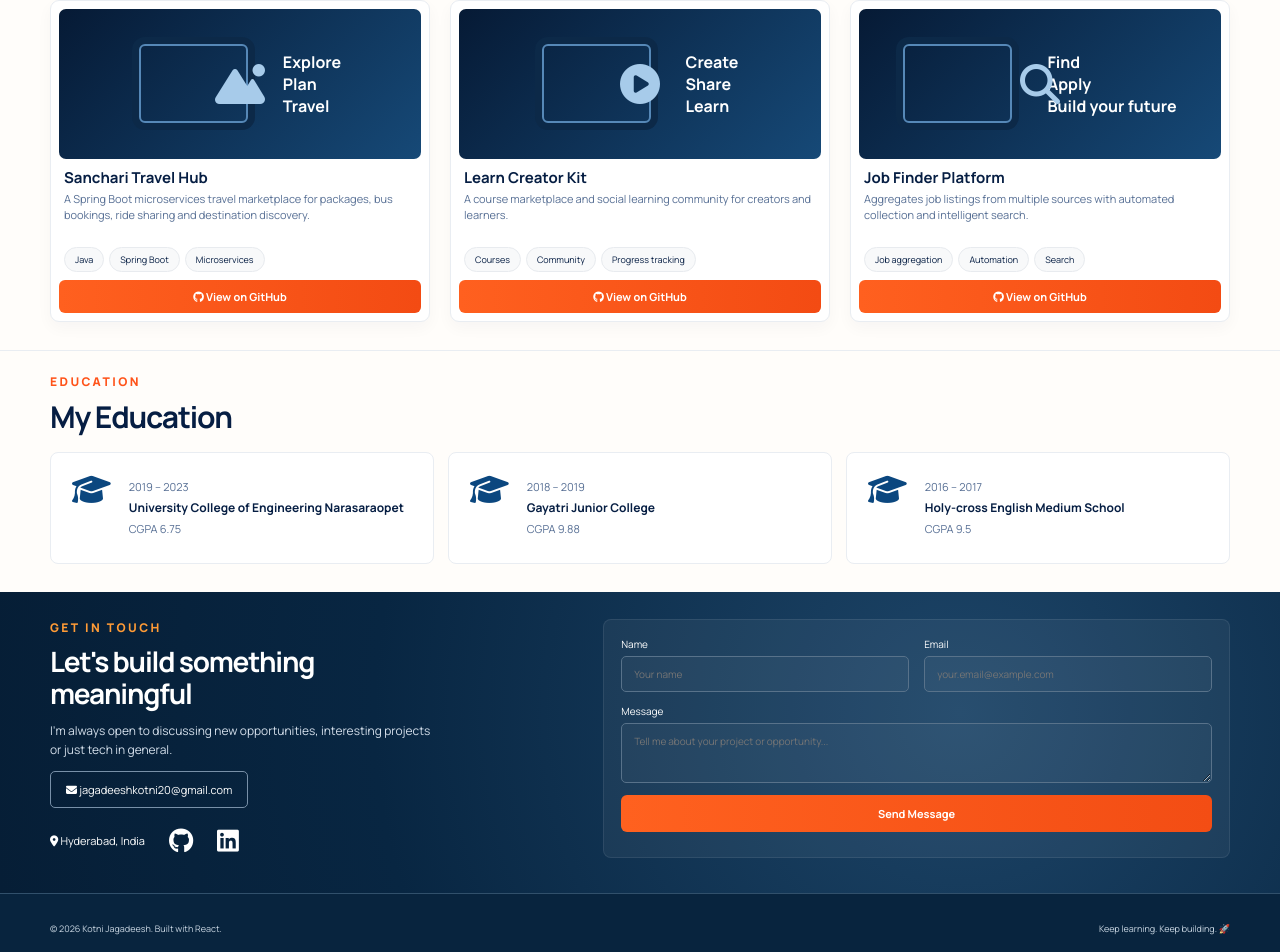
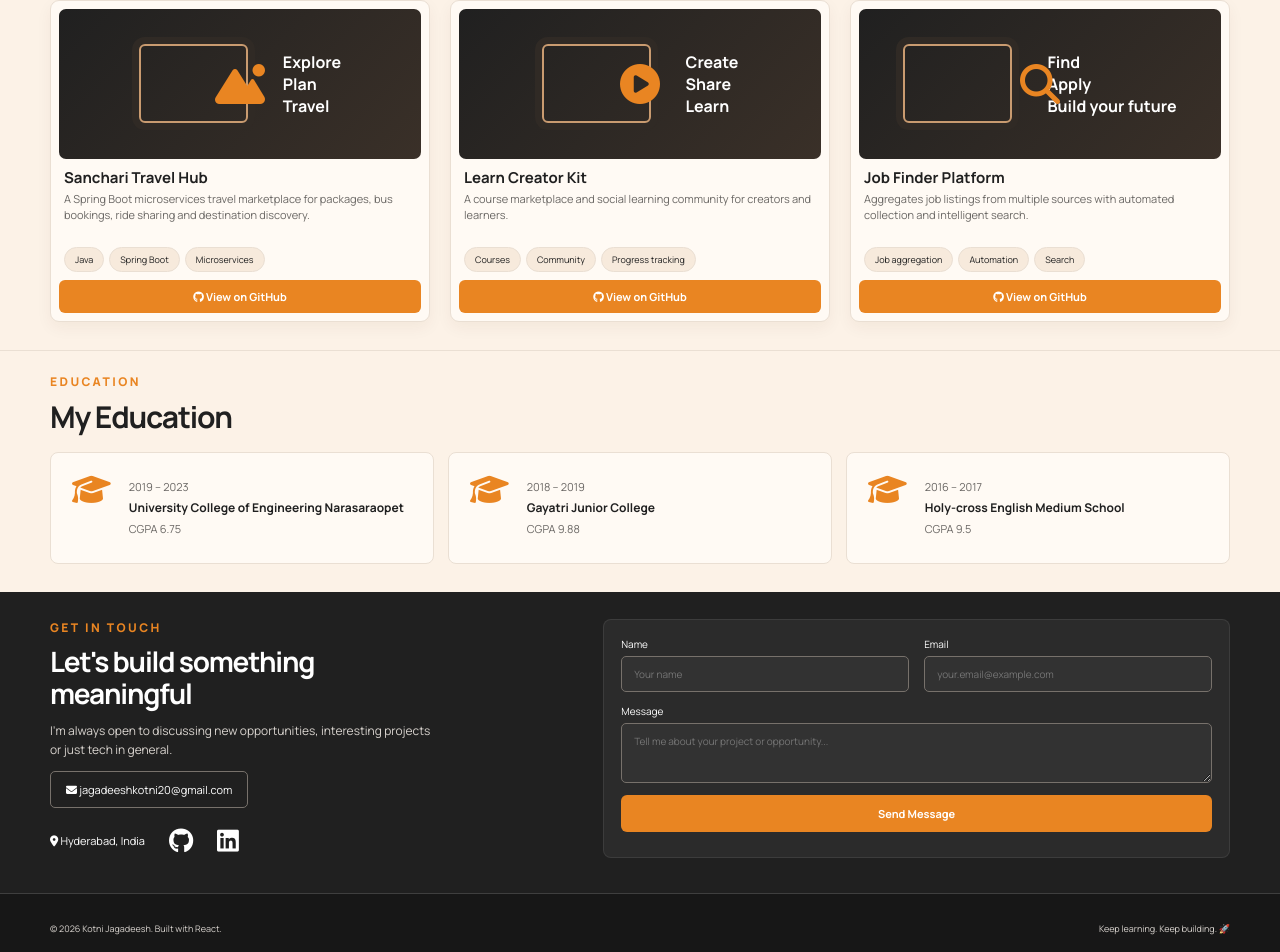
Before and after one commit to KotniJagadeesh20/Jagadeesh_Portifolio_React, a React (Vite) app: page / in a window 1280 px wide. Shown: the part 1766-2718 px from the top of the page. Built offline with nearby package versions, Linux system fonts and the light colour scheme.

Commit message:
Apply warm cream and charcoal portfolio palette

```diff
--- a/src/Css/My_portifolio.css
+++ b/src/Css/My_portifolio.css
@@ -1,11 +1,11 @@
 @import url('https://fonts.googleapis.com/css2?family=Manrope:wght@400;500;600;700;800&display=swap');
 
-:root { --navy:#061e43; --blue:#087df2; --orange:#ff5319; --muted:#587095; --line:#e9edf2; --cream:#fffdfa; }
+:root { --navy:#202020; --blue:#e98522; --orange:#e98522; --muted:#6b6865; --line:#eadfd3; --cream:#fcf2e7; --surface:#fffaf4; --charcoal:#202020; }
 * { box-sizing:border-box; }
 body { color:var(--navy); background:var(--cream); font-family:'Manrope',sans-serif; }
 a { color:inherit; text-decoration:none; }
 .section-shell,.nav-shell,.hero { width:min(1180px,calc(100% - 48px)); margin:auto; }
-.site-header { height:64px; position:sticky; top:0; z-index:20; background:rgba(255,255,255,.94); border-bottom:1px solid var(--line); backdrop-filter:blur(12px); }
+.site-header { height:64px; position:sticky; top:0; z-index:20; background:rgba(252,242,231,.94); border-bottom:1px solid var(--line); backdrop-filter:blur(12px); }
 .nav-shell { height:100%; display:flex; align-items:center; justify-content:space-between; }
 .brand { font-size:25px; font-weight:800; letter-spacing:-1px; }.brand span,.eyebrow { color:var(--orange); }
 nav { display:flex; gap:36px; font-size:12px; font-weight:600; } nav a:hover { color:var(--orange); }
@@ -13,22 +13,22 @@ nav { display:flex; gap:36px; font-size:12px; font-weight:600; } nav a:hover { c
 .menu-button { display:none; border:0; background:none; color:var(--navy); font-size:22px; }
 .hero { min-height:405px; display:grid; grid-template-columns:1.05fr .95fr; align-items:center; padding-block:30px; }
 .eyebrow { margin:0 0 10px; font-size:12px; font-weight:800; letter-spacing:2.4px; text-transform:uppercase; }
-.hero h1 { margin:0; font-size:54px; line-height:1.08; letter-spacing:-2.5px; }.hero h2 { margin:10px 0; font-size:21px; }.hero h2 span { color:#73809a; }.lead { margin:0 0 20px; color:var(--muted); font-size:16px; }
-.hero-actions { display:flex; gap:12px; }.button { display:inline-flex; align-items:center; gap:12px; padding:13px 23px; border-radius:7px; font-size:13px; font-weight:700; }.primary { color:#fff; background:linear-gradient(90deg,#ff631f,#f44a10); }.secondary { background:white; border:1px solid var(--orange); }
-.socials { display:flex; gap:22px; margin-top:22px; font-size:31px; }.socials .fa-linkedin { color:#087bb7; }
-.hero-art { height:340px; position:relative; display:flex; align-items:center; justify-content:center; }.hero-art:before { content:""; position:absolute; width:310px; height:310px; border-radius:50%; background:#fff2dc; }
-.dot-field { position:absolute; inset:20px 70px; background-image:radial-gradient(#ff9b49 1.3px,transparent 1.3px); background-size:13px 13px; opacity:.8; }
+.hero h1 { margin:0; color:var(--orange); font-size:54px; line-height:1.08; letter-spacing:-2.5px; }.hero h2 { margin:10px 0; color:var(--charcoal); font-size:21px; }.hero h2 span { color:var(--muted); }.lead { margin:0 0 20px; color:var(--muted); font-size:16px; }
+.hero-actions { display:flex; gap:12px; }.button { display:inline-flex; align-items:center; gap:12px; padding:13px 23px; border-radius:7px; font-size:13px; font-weight:700; }.primary { color:#fff; background:var(--orange); }.secondary { background:var(--surface); border:1px solid var(--orange); }
+.socials { display:flex; gap:22px; margin-top:22px; font-size:31px; }.socials .fa-linkedin { color:var(--charcoal); }
+.hero-art { height:340px; position:relative; display:flex; align-items:center; justify-content:center; }.hero-art:before { content:""; position:absolute; width:310px; height:310px; border-radius:50%; background:#f4dfc8; }
+.dot-field { position:absolute; inset:20px 70px; background-image:radial-gradient(var(--orange) 1.3px,transparent 1.3px); background-size:13px 13px; opacity:.65; }
 .portrait { position:relative; z-index:2; width:270px; height:290px; margin-left:-70px; overflow:hidden; border:3px solid white; border-radius:20px; box-shadow:0 12px 30px #56310e24; }.portrait img { width:100%; height:100%; object-fit:cover; object-position:50% 39%; }
-.tech-stack { position:absolute; z-index:3; right:0; display:grid; gap:12px; }.tech-stack>div { width:190px; padding:14px 16px; display:flex; gap:13px; align-items:center; background:#ffffffed; border:1px solid #ececec; border-radius:13px; box-shadow:0 8px 20px #0a31500d; }.tech-stack i { color:#27a449; font-size:27px; }.tech-stack .fa-cube { color:#1186ff; }.tech-stack .fa-aws { color:#102e58; }.tech-stack span { display:grid; }.tech-stack b { font-size:13px; }.tech-stack small { color:#7282a0; font-size:9px; margin-top:2px; }
+.tech-stack { position:absolute; z-index:3; right:0; display:grid; gap:12px; }.tech-stack>div { width:190px; padding:14px 16px; display:flex; gap:13px; align-items:center; background:#fffaf4ed; border:1px solid var(--line); border-radius:13px; box-shadow:0 8px 20px #49311b12; }.tech-stack i,.tech-stack .fa-cube,.tech-stack .fa-aws { color:var(--orange); font-size:27px; }.tech-stack span { display:grid; }.tech-stack b { font-size:13px; }.tech-stack small { color:var(--muted); font-size:9px; margin-top:2px; }
 .about-skills { display:grid; grid-template-columns:.9fr 1.1fr; gap:70px; padding-block:20px 28px; border-top:1px solid var(--line); }.about-skills h2,.section-block h2,.contact h2 { margin:0; font-size:30px; line-height:1.14; letter-spacing:-1.2px; }.about-copy>p:not(.eyebrow) { color:var(--muted); font-size:14px; line-height:1.65; }.quick-info { display:flex; gap:30px; margin-top:30px; color:var(--muted); font-size:12px; }.quick-info i { color:var(--navy); font-size:19px; margin-right:9px; }
-.skill-group { margin:0 0 11px; }.skill-group h3 { margin:0 0 6px; font-size:13px; }.skill-group>div { display:flex; flex-wrap:wrap; gap:7px; }.pill { display:inline-flex; align-items:center; gap:8px; padding:7px 14px; border:1px solid #e4e8ee; border-radius:99px; background:#fff; color:#35527a; font-size:11px; }.pill i { color:#0b80ee; font-size:15px; }.pill .fa-leaf,.pill .fa-shield-halved { color:#36a847; }.pill .fa-js { color:#e0bd00; }.pill .fa-git-alt { color:#f04d27; }
-.section-block { border-top:1px solid var(--line); padding:22px 0 28px; }.section-block h2 { margin-bottom:18px; }.timeline { border-left:2px solid #ff6a35; margin-left:8px; }.timeline article { position:relative; display:grid; grid-template-columns:210px 1fr; padding:0 0 21px 38px; }.timeline article:before { content:""; position:absolute; left:-7px; top:5px; width:10px; height:10px; background:white; border:3px solid var(--orange); border-radius:50%; }.timeline time { color:#60769a; font-size:12px; }.timeline h3 { margin:0 0 5px; font-size:15px; }.timeline ul { margin:0; padding-left:20px; color:var(--muted); font-size:12px; line-height:1.7; }
-.service-grid { display:grid; grid-template-columns:repeat(6,1fr); }.service-grid article { min-height:178px; text-align:center; padding:25px 12px; border:1px solid var(--line); background:#fff; }.service-grid article:first-child { border-radius:9px 0 0 9px; }.service-grid article:last-child { border-radius:0 9px 9px 0; }.service-grid i { color:#147ff2; font-size:33px; }.service-grid .fa-shield-halved { color:#35a949; }.service-grid h3 { font-size:14px; line-height:1.2; }.service-grid p { color:var(--muted); font-size:11px; line-height:1.45; }
-.section-heading { display:flex; justify-content:space-between; align-items:end; }.section-heading h2 { margin-bottom:0; }.section-heading>a { color:#27629c; font-size:11px; margin-bottom:8px; }.projects-grid { display:grid; grid-template-columns:repeat(3,1fr); gap:20px; margin-top:18px; }.project-card { padding:8px; border:1px solid var(--line); background:white; border-radius:9px; box-shadow:0 6px 16px #061e4309; }.project-visual { height:150px; border-radius:7px; display:flex; align-items:center; justify-content:center; gap:35px; color:white; background:linear-gradient(135deg,#061a35,#164977); overflow:hidden; }.project-visual:before { content:""; width:105px; height:75px; border:2px solid #5688b7; border-radius:6px; box-shadow:0 0 0 7px #0c2948; }.project-visual>i { position:absolute; font-size:40px; color:#a7cbea; }.project-visual strong { display:grid; font-size:16px; }.project-card h3 { margin:8px 5px 3px; font-size:15px; }.project-card>p { min-height:48px; margin:0 5px 8px; color:var(--muted); font-size:11px; line-height:1.45; }.tags { display:flex; flex-wrap:wrap; gap:5px; margin:0 5px 8px; }.tags span { padding:5px 10px; background:#f8f9fa; border:1px solid #e8ebef; border-radius:20px; font-size:9px; }.project-card>a { display:block; padding:9px; border-radius:6px; color:white; background:linear-gradient(90deg,#ff601f,#f34b13); text-align:center; font-size:11px; font-weight:700; }
-.education-grid { display:grid; grid-template-columns:repeat(3,1fr); gap:14px; }.education-grid article { display:flex; gap:18px; min-height:112px; padding:21px; background:white; border:1px solid var(--line); border-radius:8px; }.education-grid i { color:#0b477f; font-size:31px; }.education-grid time,.education-grid p { color:var(--muted); font-size:11px; }.education-grid h3 { margin:4px 0; font-size:12px; line-height:1.4; }.education-grid p { margin:0; }
-.contact { padding:27px 0 35px; color:#fff; background:radial-gradient(circle at 75% 40%,#1d4568,#082642 60%,#061e36); }.contact .eyebrow { color:#ff9b36; }.contact-grid { display:grid; grid-template-columns:.85fr 1.15fr; gap:90px; }.contact h2 { font-size:28px; }.contact-grid>div>p:not(.eyebrow) { max-width:390px; color:#d3deea; font-size:12px; line-height:1.55; }.email { display:inline-block; padding:10px 15px; border:1px solid #7890a8; border-radius:5px; font-size:11px; }.contact-meta { display:flex; align-items:center; gap:24px; margin-top:15px; font-size:11px; }.contact-meta a { font-size:25px; }
-.contact form { padding:17px; background:#ffffff0d; border:1px solid #ffffff14; border-radius:8px; }.contact form>div { display:grid; grid-template-columns:1fr 1fr; gap:15px; }.contact label { display:grid; gap:5px; font-size:10px; }.contact input,.contact textarea { width:100%; padding:10px 12px; color:white; background:#ffffff08; border:1px solid #58728a; border-radius:5px; font-size:10px; outline:none; }.contact textarea { height:60px; resize:vertical; }.contact form>label { margin-top:12px; }.contact button { width:100%; margin-top:12px; padding:11px; color:#fff; background:linear-gradient(90deg,#ff611f,#f34d14); border:0; border-radius:6px; font-size:11px; font-weight:700; }
-footer { padding:28px 0; color:#c9d6e2; background:#08243e; border-top:1px solid #31506b; font-size:9px; }footer>div { display:flex; justify-content:space-between; }
+.skill-group { margin:0 0 11px; }.skill-group h3 { margin:0 0 6px; font-size:13px; }.skill-group>div { display:flex; flex-wrap:wrap; gap:7px; }.pill { display:inline-flex; align-items:center; gap:8px; padding:7px 14px; border:1px solid var(--line); border-radius:99px; background:var(--surface); color:var(--charcoal); font-size:11px; }.pill i,.pill .fa-leaf,.pill .fa-shield-halved,.pill .fa-js,.pill .fa-git-alt { color:var(--orange); font-size:15px; }
+.section-block { border-top:1px solid var(--line); padding:22px 0 28px; }.section-block h2 { margin-bottom:18px; }.timeline { border-left:2px solid var(--orange); margin-left:8px; }.timeline article { position:relative; display:grid; grid-template-columns:210px 1fr; padding:0 0 21px 38px; }.timeline article:before { content:""; position:absolute; left:-7px; top:5px; width:10px; height:10px; background:var(--cream); border:3px solid var(--orange); border-radius:50%; }.timeline time { color:var(--muted); font-size:12px; }.timeline h3 { margin:0 0 5px; font-size:15px; }.timeline ul { margin:0; padding-left:20px; color:var(--muted); font-size:12px; line-height:1.7; }
+.service-grid { display:grid; grid-template-columns:repeat(6,1fr); }.service-grid article { min-height:178px; text-align:center; padding:25px 12px; border:1px solid var(--line); background:var(--surface); }.service-grid article:first-child { border-radius:9px 0 0 9px; }.service-grid article:last-child { border-radius:0 9px 9px 0; }.service-grid i,.service-grid .fa-shield-halved { color:var(--orange); font-size:33px; }.service-grid h3 { font-size:14px; line-height:1.2; }.service-grid p { color:var(--muted); font-size:11px; line-height:1.45; }
+.section-heading { display:flex; justify-content:space-between; align-items:end; }.section-heading h2 { margin-bottom:0; }.section-heading>a { color:var(--orange); font-size:11px; margin-bottom:8px; }.projects-grid { display:grid; grid-template-columns:repeat(3,1fr); gap:20px; margin-top:18px; }.project-card { padding:8px; border:1px solid var(--line); background:var(--surface); border-radius:9px; box-shadow:0 6px 16px #49311b0d; }.project-visual { height:150px; border-radius:7px; display:flex; align-items:center; justify-content:center; gap:35px; color:white; background:linear-gradient(135deg,#202020,#3a3028); overflow:hidden; }.project-visual:before { content:""; width:105px; height:75px; border:2px solid #c99b70; border-radius:6px; box-shadow:0 0 0 7px #302a25; }.project-visual>i { position:absolute; font-size:40px; color:var(--orange); }.project-visual strong { display:grid; font-size:16px; }.project-card h3 { margin:8px 5px 3px; font-size:15px; }.project-card>p { min-height:48px; margin:0 5px 8px; color:var(--muted); font-size:11px; line-height:1.45; }.tags { display:flex; flex-wrap:wrap; gap:5px; margin:0 5px 8px; }.tags span { padding:5px 10px; background:#f7eadc; border:1px solid var(--line); border-radius:20px; font-size:9px; }.project-card>a { display:block; padding:9px; border-radius:6px; color:white; background:var(--orange); text-align:center; font-size:11px; font-weight:700; }
+.education-grid { display:grid; grid-template-columns:repeat(3,1fr); gap:14px; }.education-grid article { display:flex; gap:18px; min-height:112px; padding:21px; background:var(--surface); border:1px solid var(--line); border-radius:8px; }.education-grid i { color:var(--orange); font-size:31px; }.education-grid time,.education-grid p { color:var(--muted); font-size:11px; }.education-grid h3 { margin:4px 0; font-size:12px; line-height:1.4; }.education-grid p { margin:0; }
+.contact { padding:27px 0 35px; color:#fff; background:var(--charcoal); }.contact .eyebrow { color:var(--orange); }.contact-grid { display:grid; grid-template-columns:.85fr 1.15fr; gap:90px; }.contact h2 { font-size:28px; }.contact-grid>div>p:not(.eyebrow) { max-width:390px; color:#d8d3ce; font-size:12px; line-height:1.55; }.email { display:inline-block; padding:10px 15px; border:1px solid #77716b; border-radius:5px; font-size:11px; }.contact-meta { display:flex; align-items:center; gap:24px; margin-top:15px; font-size:11px; }.contact-meta a { font-size:25px; }
+.contact form { padding:17px; background:#ffffff0d; border:1px solid #ffffff14; border-radius:8px; }.contact form>div { display:grid; grid-template-columns:1fr 1fr; gap:15px; }.contact label { display:grid; gap:5px; font-size:10px; }.contact input,.contact textarea { width:100%; padding:10px 12px; color:white; background:#ffffff08; border:1px solid #77716b; border-radius:5px; font-size:10px; outline:none; }.contact textarea { height:60px; resize:vertical; }.contact form>label { margin-top:12px; }.contact button { width:100%; margin-top:12px; padding:11px; color:#fff; background:var(--orange); border:0; border-radius:6px; font-size:11px; font-weight:700; }
+footer { padding:28px 0; color:#d8d3ce; background:#171717; border-top:1px solid #3f3f3f; font-size:9px; }footer>div { display:flex; justify-content:space-between; }
 
 @media(max-width:900px){nav{gap:15px}.hero{grid-template-columns:1fr}.hero-copy{padding-top:30px}.hero-art{margin-top:10px}.about-skills{grid-template-columns:1fr}.service-grid{grid-template-columns:repeat(3,1fr)}.projects-grid,.education-grid{grid-template-columns:1fr 1fr}.contact-grid{gap:30px}}
-@media(max-width:650px){.section-shell,.nav-shell,.hero{width:min(100% - 30px,1180px)}.site-header{height:58px}.resume-link{display:none}.menu-button{display:block}.site-header nav{display:none;position:absolute;left:0;right:0;top:58px;padding:20px;background:white;box-shadow:0 10px 20px #0001;flex-direction:column}.site-header nav.open{display:flex}.hero{padding-top:28px}.hero h1{font-size:40px}.hero h2{font-size:17px}.hero-actions{flex-direction:column;align-items:flex-start}.hero-art{height:360px}.portrait{width:230px;height:270px;margin-left:-60px}.tech-stack>div{width:155px;padding:10px}.tech-stack small{display:none}.about-skills{gap:30px}.quick-info{flex-direction:column;gap:12px}.timeline article{grid-template-columns:1fr;gap:6px;padding-left:25px}.service-grid{grid-template-columns:1fr 1fr}.projects-grid,.education-grid{grid-template-columns:1fr}.section-heading{align-items:start;gap:12px}.contact-grid{grid-template-columns:1fr}.contact form>div{grid-template-columns:1fr}footer>div{gap:20px}}
+@media(max-width:650px){.section-shell,.nav-shell,.hero{width:min(100% - 30px,1180px)}.site-header{height:58px}.resume-link{display:none}.menu-button{display:block}.site-header nav{display:none;position:absolute;left:0;right:0;top:58px;padding:20px;background:var(--cream);box-shadow:0 10px 20px #0001;flex-direction:column}.site-header nav.open{display:flex}.hero{padding-top:28px}.hero h1{font-size:40px}.hero h2{font-size:17px}.hero-actions{flex-direction:column;align-items:flex-start}.hero-art{height:360px}.portrait{width:230px;height:270px;margin-left:-60px}.tech-stack>div{width:155px;padding:10px}.tech-stack small{display:none}.about-skills{gap:30px}.quick-info{flex-direction:column;gap:12px}.timeline article{grid-template-columns:1fr;gap:6px;padding-left:25px}.service-grid{grid-template-columns:1fr 1fr}.projects-grid,.education-grid{grid-template-columns:1fr}.section-heading{align-items:start;gap:12px}.contact-grid{grid-template-columns:1fr}.contact form>div{grid-template-columns:1fr}footer>div{gap:20px}}
```
